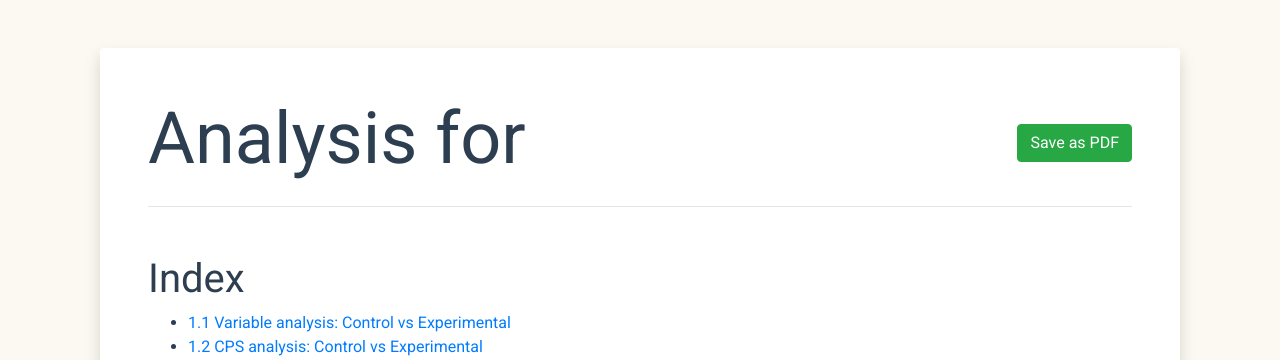
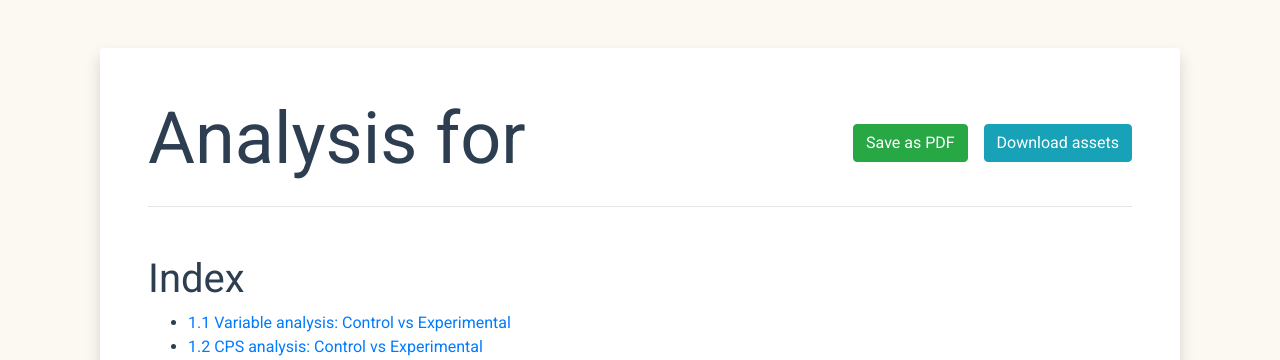
Before and after one commit to rafgoncas1/twincode-analyzer, a Flask app: template templates/analysis.html in a window 1280 px wide. Shown: the part 76-436 px from the top of the page. Run offline with Flask 3, Linux system fonts and the light colour scheme; the template is opened without the code that fills it, so the values that code supplies are empty; some libraries are stand-ins or nearby versions.

Commit message:
download assets as zip

```diff
--- a/app.py
+++ b/app.py
@@ -1,4 +1,4 @@
-from flask import Flask, render_template, session, redirect, request, jsonify, send_from_directory
+from flask import Flask, render_template, session, redirect, request, jsonify, send_from_directory, send_file
 import os
 from flask_socketio import SocketIO
 import requests
@@ -12,6 +12,8 @@ from processor import process_form1, process_form2, filter_ids, join_files, filt
 from analyzer import analyzeVariableBetween, analyzeVariableWithin, analyzeCpsBetween, analyzeCpsWithin
 import traceback
 import math
+import zipfile
+import io
 
 app = Flask(__name__)
 socket = SocketIO(app)
@@ -74,6 +76,26 @@ def analysis(session_name):
         data['session'] = session_name
 
         return render_template('analysis.html', data=data)
+    else:
+        return redirect('/login')
+
+@app.route('/analysis/<session_name>/download', methods=['GET'])
+def download(session_name):
+    if is_logged():
+        folder_path = 'analysis/' + session_name
+        if os.path.exists(folder_path):
+            memory_file = io.BytesIO()
+            with zipfile.ZipFile(memory_file, 'w', zipfile.ZIP_DEFLATED) as zipf:
+                for root, _, files in os.walk(folder_path):
+                    for filename in files:
+                        file_path = os.path.join(root, filename)
+                        relative_path = os.path.join(session_name,os.path.relpath(file_path, folder_path))
+                        zipf.write(file_path, arcname=relative_path)
+            memory_file.seek(0)
+
+            return send_file(memory_file, download_name=session_name + '.zip', as_attachment=True)
+        else:
+            return page_not_found()
     else:
         return redirect('/login')
 
--- a/templates/analysis.html
+++ b/templates/analysis.html
@@ -7,15 +7,22 @@
     <!-- Contenido que solo se muestra en pantallas menores que lg -->
     <h1 class="display-3">Analysis for {{ data.session }}</h1>
     <hr />
-    <button class="btn btn-success" @click="printPage">Save as PDF</button>
+    <div>
+        <button class="btn btn-success mb-3" @click="printPage">Save as PDF</button>
+        <a href="/analysis/{{ data.session }}/download" download class="btn btn-info">Download assets</a>
+    </div>
+
 </div>
 
 <div class="bg-white p-5 rounded shadow d-none d-lg-block" id="sheet">
 
     <div>
-        <div class="d-flex justify-content-between w-100">
+        <div class="d-flex justify-content-between w-100 align-items-center">
             <h1 class="display-3">Analysis for {{ data.session }}</h1>
-            <button class="btn btn-success align-self-center" @click="printPage">Save as PDF</button>
+            <div class="d-flex align-items justify-content-center h-25">
+                <button class="btn btn-success mr-3" @click="printPage">Save as PDF</button>
+                <a href="/analysis/{{ data.session }}/download" download class="btn btn-info">Download assets</a>
+            </div>
         </div>
         <hr />
     </div>
```
